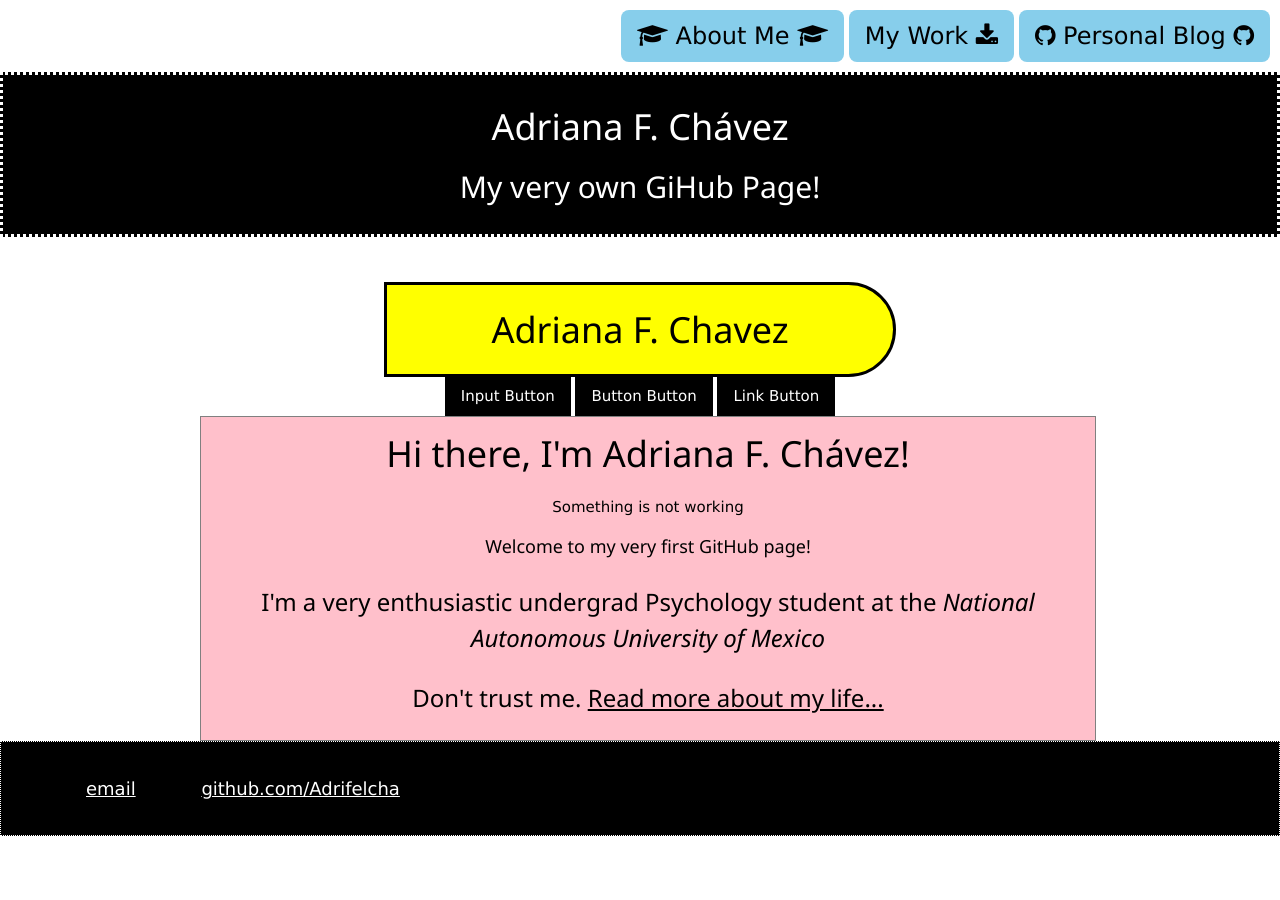
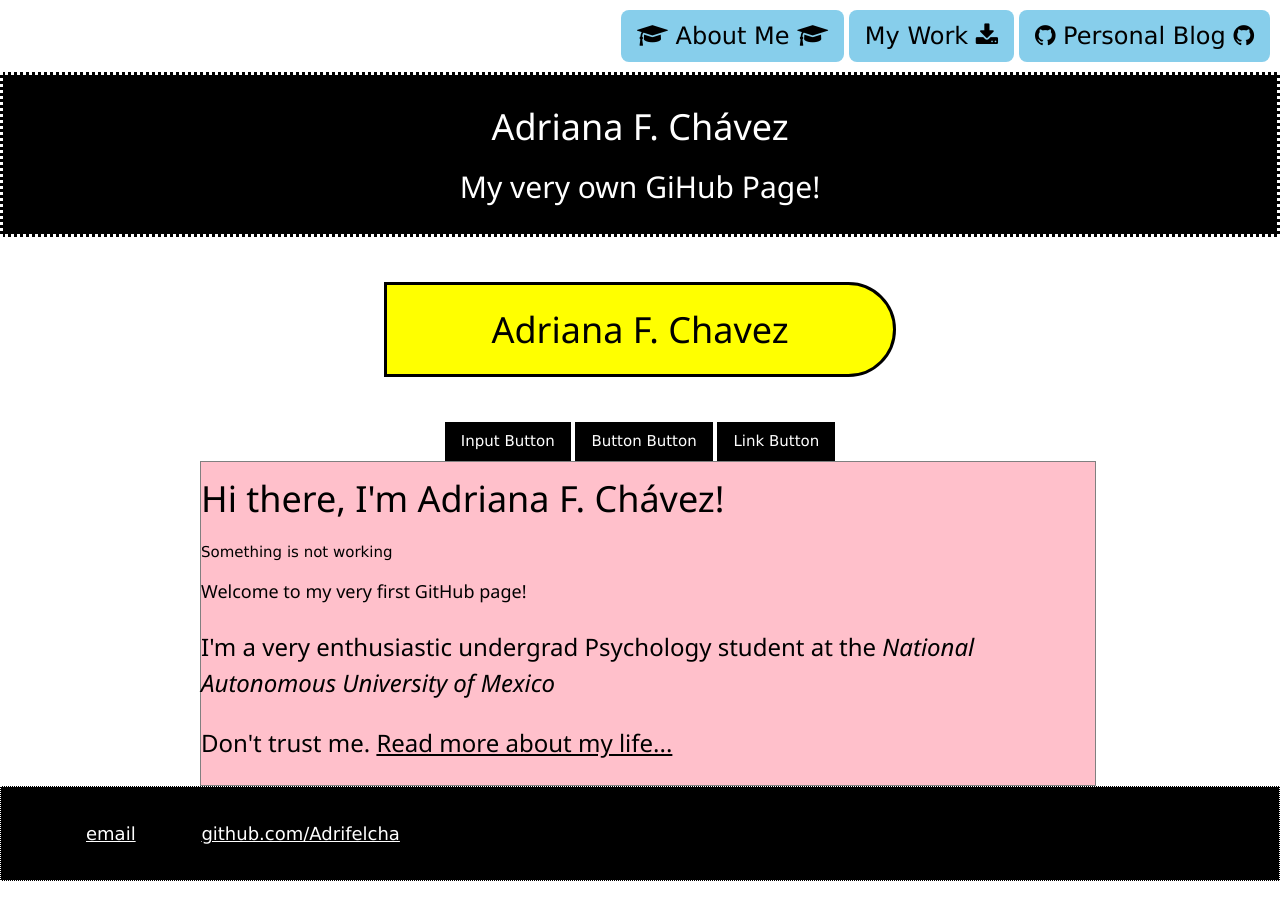
Before and after one commit to Adrifelcha/Adrifelcha-github.io, a Jekyll site: the page built from index.html, in a window 1280 px wide. Built offline with Jekyll 4.4.1, drawn with Linux system fonts in a browser that asks for light colours.

Commit message:
Update default.html

```diff
--- a/_layouts/default.html
+++ b/_layouts/default.html
@@ -88,15 +88,17 @@
       <h1 class="project-name">{{ page.title }}</h1>
     			</header>
 
+			<br><br>
+
 			<div class="w3-container">
  				  <input type="button" class="w3-button w3-black" value="Input Button">
   				  <button class="w3-button w3-black">Button Button</button>
   				  <a href="#" class="w3-button w3-black">Link Button</a>
 			</div>
 
-				</center>
+			</center>
 
-			<div class="container" align="center">
+			<div class="container">
 
 			{{ content }}
 
```
